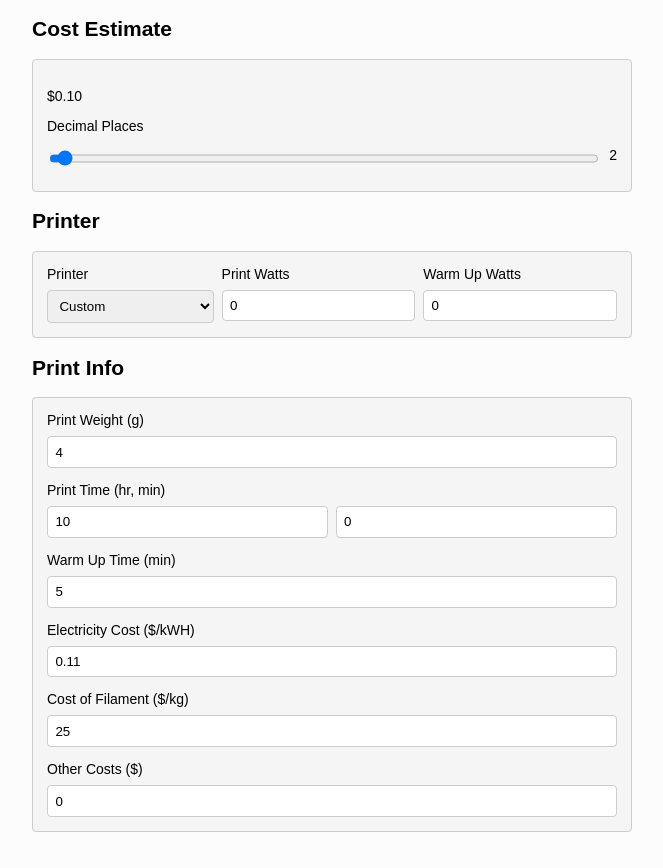
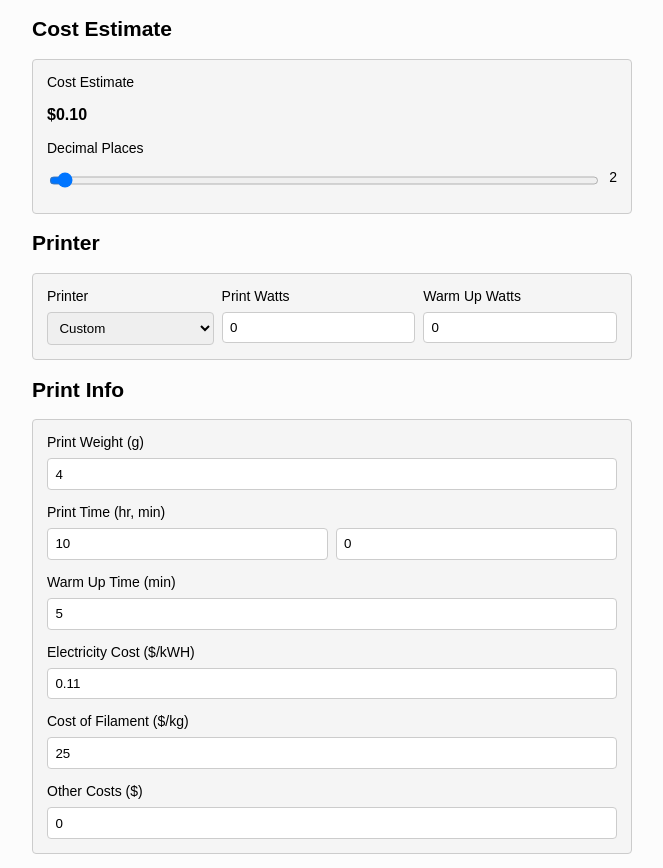
Before and after one commit to willuhmjs/printstimate, a SvelteKit app: page / in a window 1280 px wide. Shown: the whole page, without its empty margins (308-971 px from the left). Before the commit the page ends 846 px from the top, so only its background shows below. Built offline with nearby package versions, Linux system fonts and the light colour scheme.

Commit message:
feat: style cost estimate

```diff
--- a/src/routes/+page.svelte
+++ b/src/routes/+page.svelte
@@ -40,6 +40,7 @@
 
 <main>
 	<Box title="Cost Estimate">
+		<label for="costEstimate">Cost Estimate</label>
 		<p class="costEstimate">{formatCost(estimateCost(conditions, printer), toFixed)}</p>
 		<div class="inputItem">
 			<label for="toFixed">Decimal Places</label>
@@ -232,4 +233,9 @@
 	.inputItem {
 		margin-bottom: 1em;
 	}
+
+	.costEstimate {
+		font-size: 1rem;
+		font-weight: bold;
+	}
 </style>
```
